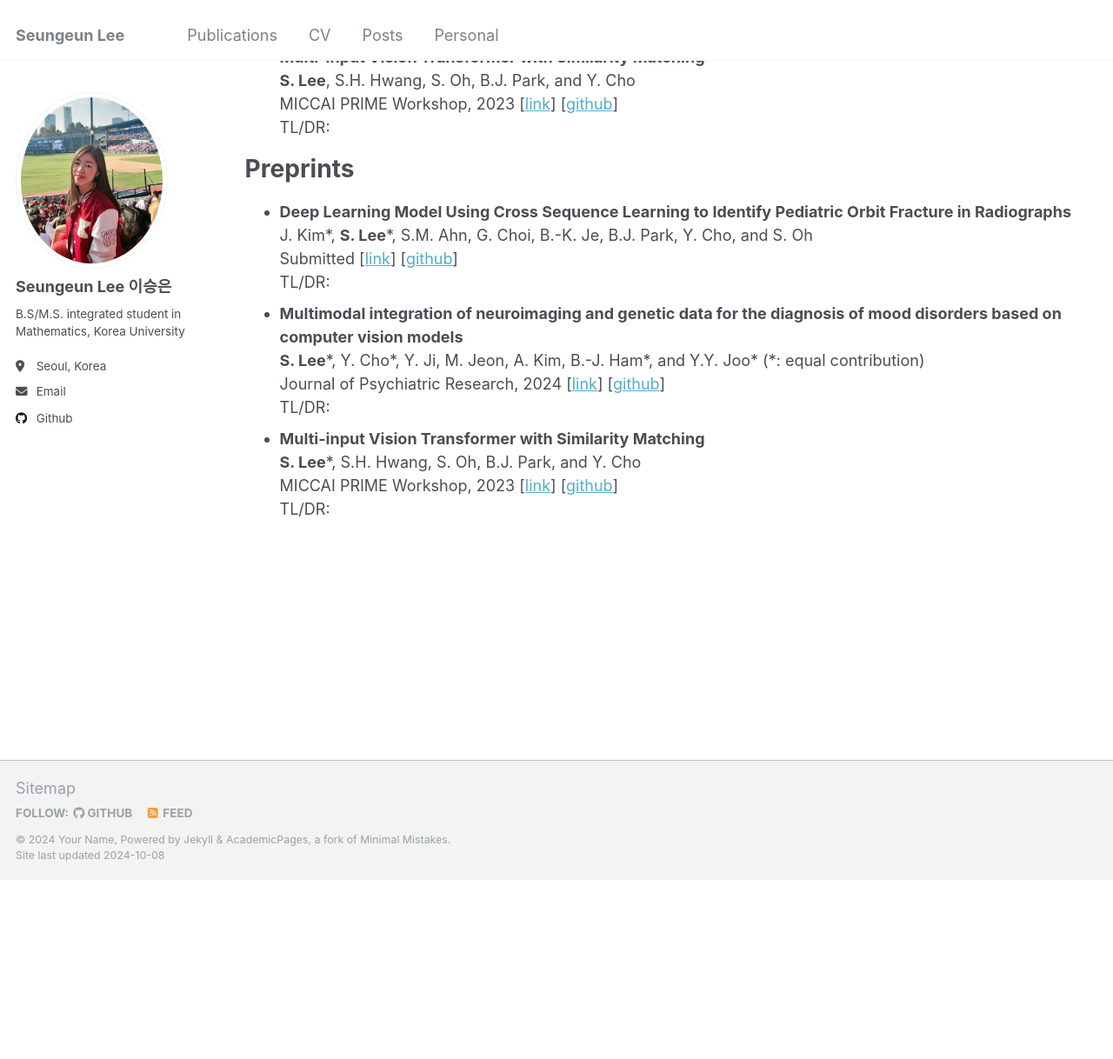
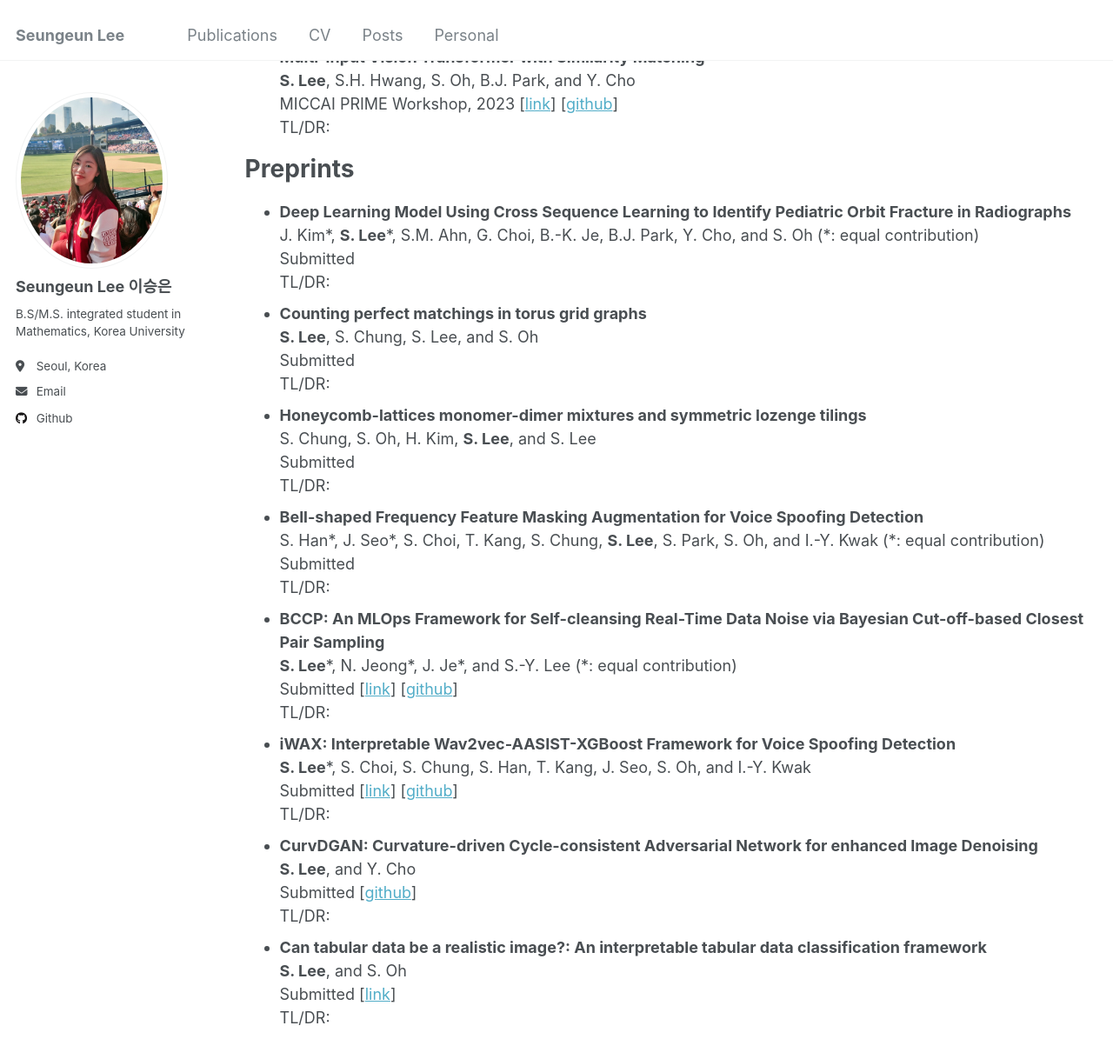
Before and after one commit to duneag2/duneag2.github.io, a Jekyll site: the page built from _pages/publications.html, in a window 1280 px wide and 1400 px high, scrolled down 388 px. Shown: the top 1218 px of the window at 87% size. Built offline with Jekyll 4.4.1, drawn with Linux system fonts in a browser that asks for light colours.

Commit message:
Update publications.html

```diff
--- a/_pages/publications.html
+++ b/_pages/publications.html
@@ -11,21 +11,18 @@ author_profile: true
     S. Choi, S. Chung, <strong>S. Lee</strong>, S. Han, T. Kang, J. Seo, I.-Y. Kwak and S. Oh <br>
     ICASSP, 2024 [<a href="https://doi.org/10.1016/j.jpsychires.2024.02.036">link</a>] [<a href="https://github.com/duneag2/vit-xgboost-imaging-genomics">github</a>] <br>
     TL/DR: <br>
-
   </li>
   <li>
     <strong>Multimodal integration of neuroimaging and genetic data for the diagnosis of mood disorders based on computer vision models</strong> <br>
     <strong>S. Lee</strong>*, Y. Cho*, Y. Ji, M. Jeon, A. Kim, B.-J. Ham*, and Y.Y. Joo* (*: equal contribution) <br>
     Journal of Psychiatric Research, 2024 [<a href="https://doi.org/10.1016/j.jpsychires.2024.02.036">link</a>] [<a href="https://github.com/duneag2/vit-xgboost-imaging-genomics">github</a>] <br>
     TL/DR: <br>
-
   </li>
   <li>
     <strong>Multi-input Vision Transformer with Similarity Matching</strong> <br>
     <strong>S. Lee</strong>, S.H. Hwang, S. Oh, B.J. Park, and Y. Cho <br>
     MICCAI PRIME Workshop, 2023 [<a href="https://doi.org/10.1007/978-3-031-46005-0_16">link</a>] [<a href="https://github.com/duneag2/vit-similarity">github</a>] <br>
     TL/DR: <br>
-
   </li>
 </ul>
 
@@ -34,23 +31,50 @@ author_profile: true
 <ul>
   <li>
     <strong>Deep Learning Model Using Cross Sequence Learning to Identify Pediatric Orbit Fracture in Radiographs</strong> <br>
-    J. Kim*, <strong>S. Lee</strong>*, S.M. Ahn, G. Choi, B.-K. Je, B.J. Park, Y. Cho, and S. Oh <br>
-    Submitted [<a href="https://doi.org/10.1016/j.jpsychires.2024.02.036">link</a>] [<a href="https://github.com/duneag2/vit-xgboost-imaging-genomics">github</a>] <br>
+    J. Kim*, <strong>S. Lee</strong>*, S.M. Ahn, G. Choi, B.-K. Je, B.J. Park, Y. Cho, and S. Oh (*: equal contribution) <br>
+    Submitted <br>
     TL/DR: <br>
-
   </li>
   <li>
-    <strong>Multimodal integration of neuroimaging and genetic data for the diagnosis of mood disorders based on computer vision models</strong> <br>
-    <strong>S. Lee</strong>*, Y. Cho*, Y. Ji, M. Jeon, A. Kim, B.-J. Ham*, and Y.Y. Joo* (*: equal contribution) <br>
-    Journal of Psychiatric Research, 2024 [<a href="https://doi.org/10.1016/j.jpsychires.2024.02.036">link</a>] [<a href="https://github.com/duneag2/vit-xgboost-imaging-genomics">github</a>] <br>
+    <strong>Counting perfect matchings in torus grid graphs</strong> <br>
+    <strong>S. Lee</strong>, S. Chung, S. Lee, and S. Oh <br>
+    Submitted <br>
     TL/DR: <br>
-
   </li>
   <li>
-    <strong>Multi-input Vision Transformer with Similarity Matching</strong> <br>
-    <strong>S. Lee</strong>*, S.H. Hwang, S. Oh, B.J. Park, and Y. Cho <br>
-    MICCAI PRIME Workshop, 2023 [<a href="https://doi.org/10.1007/978-3-031-46005-0_16">link</a>] [<a href="https://github.com/duneag2/vit-similarity">github</a>] <br>
+    <strong>Honeycomb-lattices monomer-dimer mixtures and symmetric lozenge tilings</strong> <br>
+    S. Chung, S. Oh, H. Kim, <strong>S. Lee</strong>, and S. Lee <br>
+    Submitted <br>
     TL/DR: <br>
-
+  </li>
+  <li>
+    <strong>Bell-shaped Frequency Feature Masking Augmentation for Voice Spoofing Detection</strong> <br>
+    S. Han*, J. Seo*, S. Choi, T. Kang, S. Chung, <strong>S. Lee</strong>, S. Park, S. Oh, and I.-Y. Kwak (*: equal contribution) <br>
+    Submitted <br>
+    TL/DR: <br>
+  </li>
+  <li>
+    <strong>BCCP: An MLOps Framework for Self-cleansing Real-Time Data Noise via Bayesian Cut-off-based Closest Pair Sampling</strong> <br>
+    <strong>S. Lee</strong>*, N. Jeong*, J. Je*, and S.-Y. Lee (*: equal contribution) <br>
+    Submitted [<a href="https://drive.google.com/file/d/1B00nRMQDBCoEUsFIJhjGVt4leso-cHar/view?usp=sharing">link</a>] [<a href="https://github.com/duneag2/bccp-mlops">github</a>] <br>
+    TL/DR: <br>
+  </li>
+  <li>
+    <strong>iWAX: Interpretable Wav2vec-AASIST-XGBoost Framework for Voice Spoofing Detection</strong> <br>
+    <strong>S. Lee</strong>*, S. Choi, S. Chung, S. Han, T. Kang, J. Seo, S. Oh, and I.-Y. Kwak <br>
+    Submitted [<a href="https://drive.google.com/file/d/1B00nRMQDBCoEUsFIJhjGVt4leso-cHar/view?usp=sharing">link</a>] [<a href="https://github.com/duneag2/bccp-mlops">github</a>] <br>
+    TL/DR: <br>
+  </li>
+  <li>
+    <strong>CurvDGAN: Curvature-driven Cycle-consistent Adversarial Network for enhanced Image Denoising</strong> <br>
+    <strong>S. Lee</strong>, and Y. Cho <br>
+    Submitted [<a href="https://github.com/duneag2/curvature-gan">github</a>] <br>
+    TL/DR: <br>
+  </li>
+  <li>
+    <strong>Can tabular data be a realistic image?: An interpretable tabular data classification framework</strong> <br>
+    <strong>S. Lee</strong>, and S. Oh <br>
+    Submitted [<a href="https://drive.google.com/file/d/1ZzIx2gUGPoWy8-lXPiDz2DnBsWADgVog/view?usp=sharing">link</a>] <br>
+    TL/DR: <br>
   </li>
 </ul>
```
